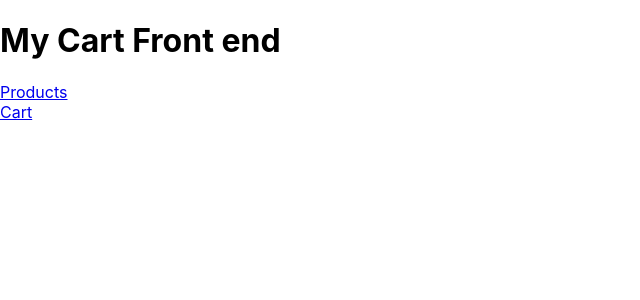
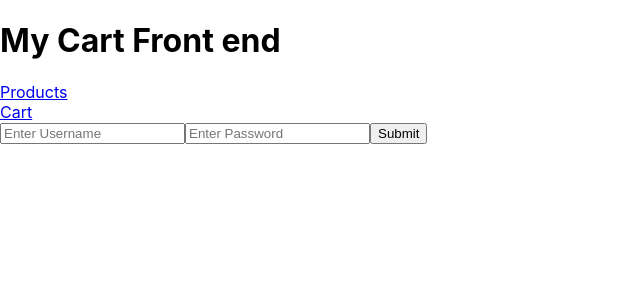
Before and after one commit to Timglad/third-project-front, a React (Create React App) app: page /login in a window 1280 px wide. Shown: the top 300 px of the page, without its empty margins (0-640 px from the left). Built offline with nearby package versions, Linux system fonts and the light colour scheme; no server answers.

Commit message:
added login to app

```diff
--- a/src/App.js
+++ b/src/App.js
@@ -1,21 +1,40 @@
+import axios from "axios";
 import { useEffect, useState } from "react";
 import { BrowserRouter, Route, Routes } from 'react-router-dom';
 import Cart from "./components/Cart";
 import Header from "./components/Header";
+import LoginPage from "./components/LoginPage";
 import Products from "./components/Products";
 
 function App() {
     const [products, setProducts] = useState([])
+    const [session, setSession] = useState('')
 
     useEffect(() => {
-        fetch("https://shopping-k6qe.onrender.com/products/")
-            .then((response) => response.json())
+        // fetch("https://shopping-k6qe.onrender.com/products/")
+        fetch("http://localhost:8000/products/")
+        .then((response) => response.json())
             .then((data) => {
                 // console.log(data)
                 setProducts(data)
             });
         console.log('use effect called!')
     }, [])
+
+// this function logs the user in
+    function login(user, pass) {
+        axios.post('http://localhost:8000/login/', {
+            username: user,
+            password: pass,
+        })
+            .then(response => {
+                console.log(response.data);
+                setSession(response.data.session)
+            })
+            .catch(error => {
+                console.log(error);
+            });
+    }
 
     return (
         <div className="App">
@@ -27,6 +46,7 @@ function App() {
                     <Route path="/" element={
                         <Products products={products} />} />
                     <Route path="/cart" element={<Cart />} />
+                    <Route path="/login" element={<LoginPage login={login}/>} />
                 </Routes>
 
 
--- /dev/null
+++ b/src/components/LoginPage.js
@@ -0,0 +1,13 @@
+function LoginPage({login}){
+    return (
+        <div>
+            <form onSubmit={login("ran","1234")}>
+                <input type="text" name="username" placeholder="Enter Username" />
+                <input type="password" name="password" placeholder="Enter Password" />
+                <input type="submit"/>
+            </form>
+        </div>
+    )
+}
+
+export default LoginPage
```
